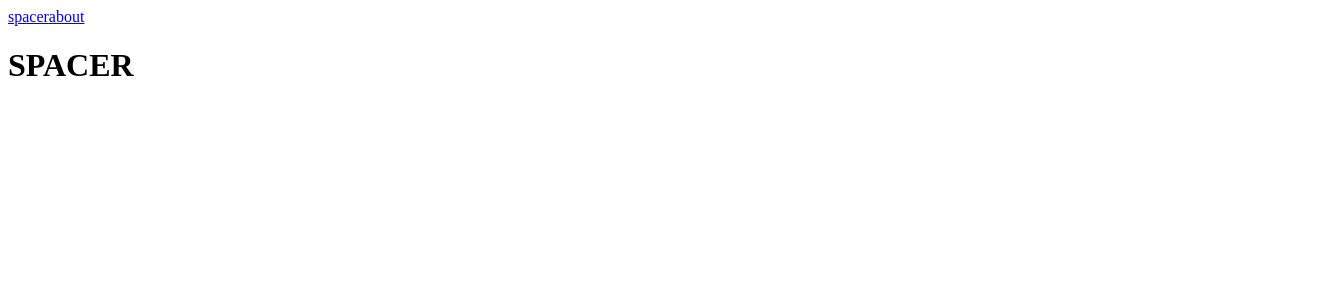
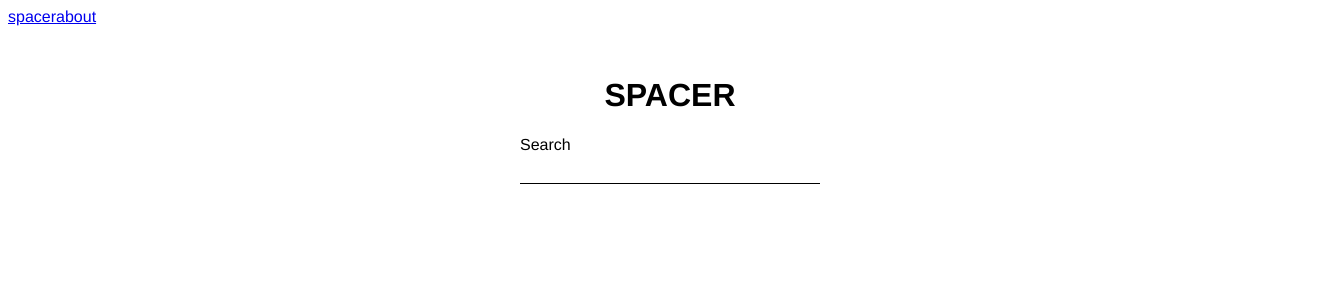
Before and after one commit to KIVVI64/spacer-kivvi, a Vue app: page / in a window 1280 px wide. Shown: the top 300 px of the page, 1332 px wide, since content can reach past the window. Built offline with nearby package versions, Linux system fonts and the light colour scheme.

Commit message:
connect NASA API

```diff
--- a/package.json
+++ b/package.json
@@ -8,8 +8,11 @@
     "lint": "vue-cli-service lint"
   },
   "dependencies": {
+    "axios": "^0.19.2",
+    "lodash.debounce": "^4.0.8",
     "vue": "^2.6.11",
-    "vue-router": "^3.1.5"
+    "vue-router": "^3.1.5",
+    "yarn": "^1.22.0"
   },
   "devDependencies": {
     "@vue/cli-plugin-eslint": "~4.2.0",
--- a/src/App.vue
+++ b/src/App.vue
@@ -8,6 +8,8 @@
   </div>
 </template>
 
-<style lang="scss" scoped>
-
+<style lang="scss">
+html, body {
+  font-family: Helvetica, sans-serif;
+}
 </style>
--- a/src/views/Home.vue
+++ b/src/views/Home.vue
@@ -1,12 +1,76 @@
 <template>
-  <div class="home">
+  <div class="wrapper">
     <h1>SPACER</h1>
+    <div class="search">
+      <label for="search">Search</label>
+      <input
+        id="search"
+        type="search"
+        name="search"
+        v-model="searchValue"
+        @input="handleInput"
+      />
+      <ul>
+        <li v-for="item in resoults" :key="item.data[0].nasa_id">
+          <p>{{ item.data[0].description }}</p>
+        </li>
+      </ul>
+    </div>
   </div>
 </template>
 
 <script>
+import axios from 'axios';
+import debounce from 'lodash.debounce';
+
+const API = 'https://images-api.nasa.gov';
 
 export default {
   name: 'Home',
+  data() {
+    return {
+      searchValue: '',
+      resoults: [],
+    };
+  },
+  methods: {
+    handleInput: debounce(function () {
+      console.log(this.searchValue);
+      axios.get(`${API}/search?q=${this.searchValue}&media_type=image`)
+        .then((response) => {
+          console.log(response);
+          this.resoults = response.data.collection.items;
+        })
+        .catch((error) => {
+          console.log(error);
+        });
+    }, 900),
+  },
 };
 </script>
+
+<style lang="scss" scoped>
+
+.wrapper {
+  display: flex;
+  flex-direction: column;
+  align-items: center;
+  margin: 0;
+  padding: 30px;
+  width: 100%;
+}
+
+.search {
+  display: flex;
+  flex-direction: column;
+  width: 300px;
+
+  input {
+    height: 30px;
+    border: 0;
+    border-bottom: 1px solid black;
+    outline: none;
+  }
+}
+
+</style>
```
Also changed, not shown: 2 other files (tests, documents, lock files or other folders).
